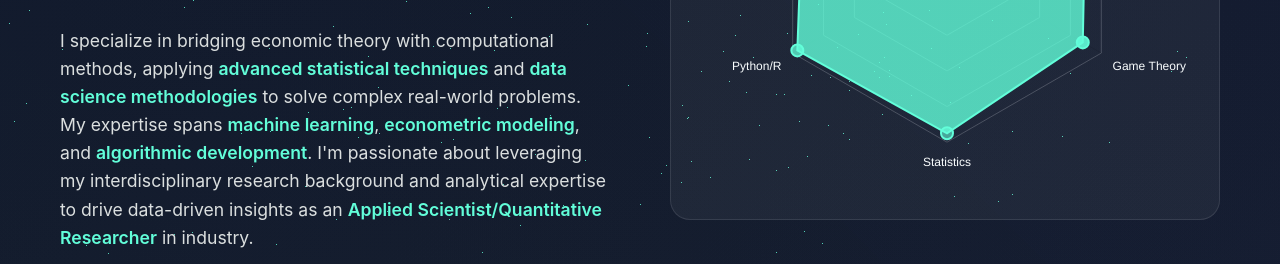
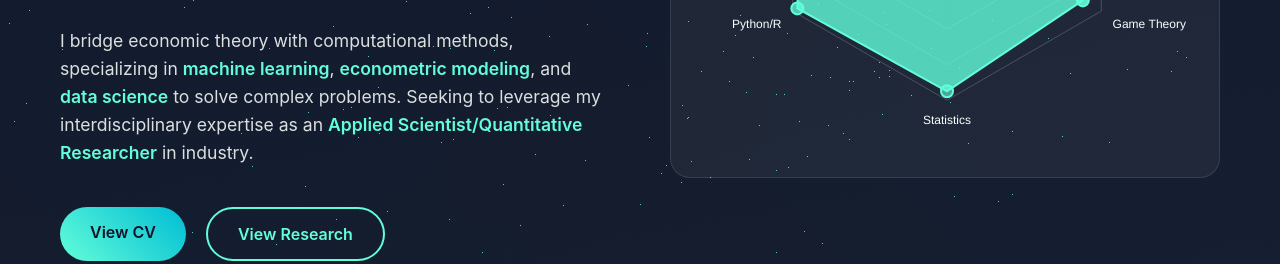
Before and after one commit to Tekdirfan/tekdirfan.github.io, a plain HTML site: page index.html in a window 1280 px wide. Shown: the part 536-800 px from the top of the page. Drawn offline with nearby package versions, Linux system fonts and the light colour scheme.

Commit message:
Update index.html

```diff
--- a/index.html
+++ b/index.html
@@ -700,7 +700,7 @@
                         <h1 class="fade-in-up stagger-1">Welcome to My Webpage!</h1>
                         <p class="subtitle fade-in-up stagger-2">PhD Candidate in <strong style="color: #64ffda;">Economics</strong> with joint affiliation in <strong style="color: #64ffda;">Computer Science</strong></p>
                         <p class="description fade-in-up stagger-3">
-                            I specialize in bridging economic theory with computational methods, applying <span style="color: #64ffda; font-weight: 600;">advanced statistical techniques</span> and <span style="color: #64ffda; font-weight: 600;">data science methodologies</span> to solve complex real-world problems. My expertise spans <span style="color: #64ffda; font-weight: 600;">machine learning</span>, <span style="color: #64ffda; font-weight: 600;">econometric modeling</span>, and <span style="color: #64ffda; font-weight: 600;">algorithmic development</span>. I'm passionate about leveraging my interdisciplinary research background and analytical expertise to drive data-driven insights as an <span style="color: #64ffda; font-weight: 600;">Applied Scientist/Quantitative Researcher</span> in industry.
+                             I bridge economic theory with computational methods, specializing in <span style="color: #64ffda; font-weight: 600;">machine learning</span>, <span style="color: #64ffda; font-weight: 600;">econometric modeling</span>, and <span style="color: #64ffda; font-weight: 600;">data science</span> to solve complex problems. Seeking to leverage my interdisciplinary expertise as an <span style="color: #64ffda; font-weight: 600;">Applied Scientist/Quantitative Researcher</span> in industry.
                         </p>
                         <div class="cta-buttons fade-in-up stagger-4">
                             <a href="https://drive.google.com/file/d/14z0FDyeyGt_MA713b5hABXjdC4ACpq5p/view?usp=share_link" class="btn btn-primary" target="_blank" rel="noopener noreferrer">View CV</a>
```
